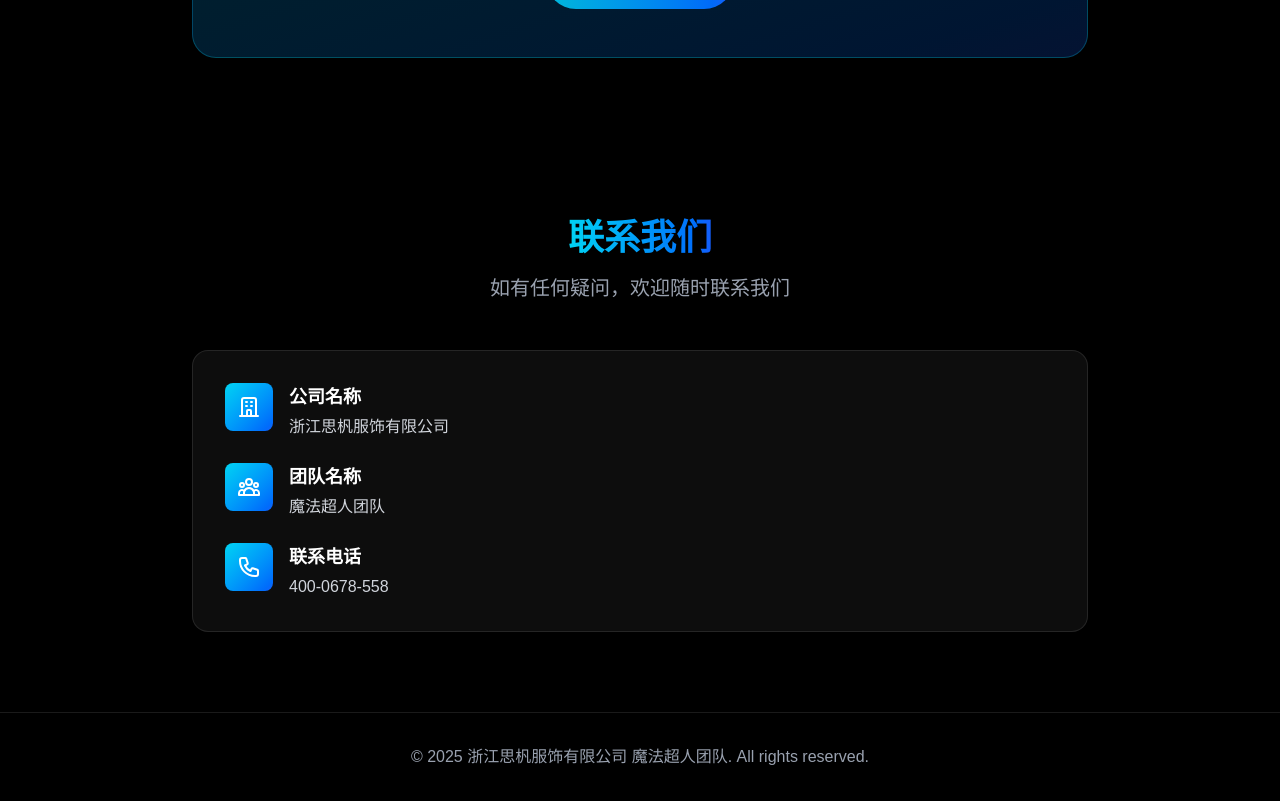
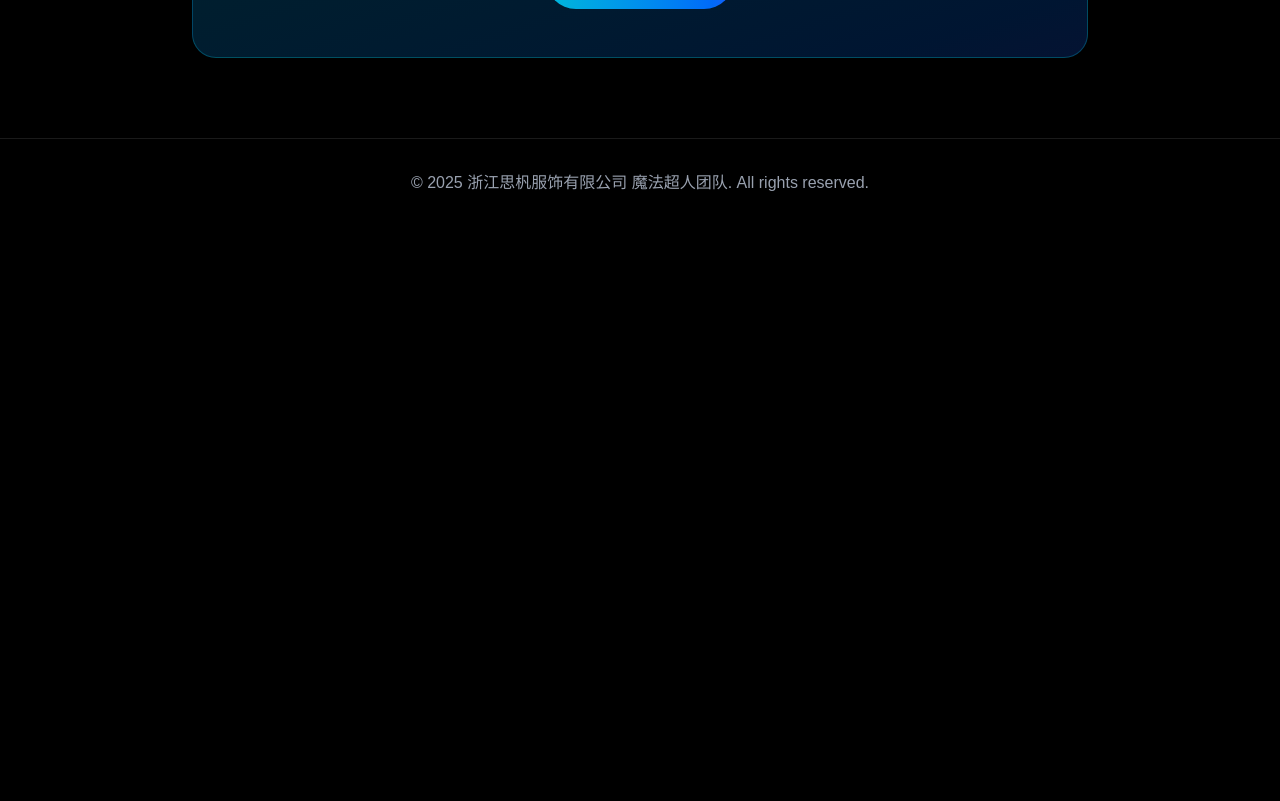
Before and after one commit to MFCR7788/sifan, a Next.js app: page / in a window 1280 px wide. Shown: the part 2800-3601 px from the top of the page. After the commit the page ends 3027 px from the top, so only its background shows below. Built offline with nearby package versions, Linux system fonts and the light colour scheme.

Commit message:
refactor: 删除首页下方的联系我们部分

```diff
--- a/src/app/page.tsx
+++ b/src/app/page.tsx
@@ -125,65 +125,6 @@ export default function Home() {
         </div>
       </section>
 
-      {/* Contact Section */}
-      <section className="py-20 px-4 relative">
-        <div className="max-w-4xl mx-auto">
-          <div className="text-center mb-12">
-            <h2 className="text-4xl font-bold mb-4">
-              <span className="bg-gradient-to-r from-cyan-400 to-blue-600 bg-clip-text text-transparent">
-                联系我们
-              </span>
-            </h2>
-            <p className="text-xl text-gray-400">
-              如有任何疑问，欢迎随时联系我们
-            </p>
-          </div>
-
-          <div className="p-8 bg-white/5 backdrop-blur-sm rounded-2xl border border-white/10">
-            <div className="space-y-6">
-              {/* Company */}
-              <div className="flex items-start gap-4">
-                <div className="w-12 h-12 bg-gradient-to-br from-cyan-400 to-blue-600 rounded-lg flex items-center justify-center flex-shrink-0">
-                  <svg className="w-6 h-6 text-white" fill="none" stroke="currentColor" viewBox="0 0 24 24">
-                    <path strokeLinecap="round" strokeLinejoin="round" strokeWidth={2} d="M19 21V5a2 2 0 00-2-2H7a2 2 0 00-2 2v16m14 0h2m-2 0h-5m-9 0H3m2 0h5M9 7h1m-1 4h1m4-4h1m-1 4h1m-5 10v-5a1 1 0 011-1h2a1 1 0 011 1v5m-4 0h4" />
-                  </svg>
-                </div>
-                <div>
-                  <h3 className="text-lg font-semibold text-white mb-1">公司名称</h3>
-                  <p className="text-gray-300">浙江思杋服饰有限公司</p>
-                </div>
-              </div>
-
-              {/* Team */}
-              <div className="flex items-start gap-4">
-                <div className="w-12 h-12 bg-gradient-to-br from-cyan-400 to-blue-600 rounded-lg flex items-center justify-center flex-shrink-0">
-                  <svg className="w-6 h-6 text-white" fill="none" stroke="currentColor" viewBox="0 0 24 24">
-                    <path strokeLinecap="round" strokeLinejoin="round" strokeWidth={2} d="M17 20h5v-2a3 3 0 00-5.356-1.857M17 20H7m10 0v-2c0-.656-.126-1.283-.356-1.857M7 20H2v-2a3 3 0 015.356-1.857M7 20v-2c0-.656.126-1.283.356-1.857m0 0a5.002 5.002 0 019.288 0M15 7a3 3 0 11-6 0 3 3 0 016 0zm6 3a2 2 0 11-4 0 2 2 0 014 0zM7 10a2 2 0 11-4 0 2 2 0 014 0z" />
-                  </svg>
-                </div>
-                <div>
-                  <h3 className="text-lg font-semibold text-white mb-1">团队名称</h3>
-                  <p className="text-gray-300">魔法超人团队</p>
-                </div>
-              </div>
-
-              {/* Phone */}
-              <div className="flex items-start gap-4">
-                <div className="w-12 h-12 bg-gradient-to-br from-cyan-400 to-blue-600 rounded-lg flex items-center justify-center flex-shrink-0">
-                  <svg className="w-6 h-6 text-white" fill="none" stroke="currentColor" viewBox="0 0 24 24">
-                    <path strokeLinecap="round" strokeLinejoin="round" strokeWidth={2} d="M3 5a2 2 0 012-2h3.28a1 1 0 01.948.684l1.498 4.493a1 1 0 01-.502 1.21l-2.257 1.13a11.042 11.042 0 005.516 5.516l1.13-2.257a1 1 0 011.21-.502l4.493 1.498a1 1 0 01.684.949V19a2 2 0 01-2 2h-1C9.716 21 3 14.284 3 6V5z" />
-                  </svg>
-                </div>
-                <div>
-                  <h3 className="text-lg font-semibold text-white mb-1">联系电话</h3>
-                  <p className="text-gray-300">400-0678-558</p>
-                </div>
-              </div>
-            </div>
-          </div>
-        </div>
-      </section>
-
       {/* Footer */}
       <footer className="py-8 px-4 border-t border-white/10">
         <div className="max-w-7xl mx-auto text-center text-gray-400">
```
